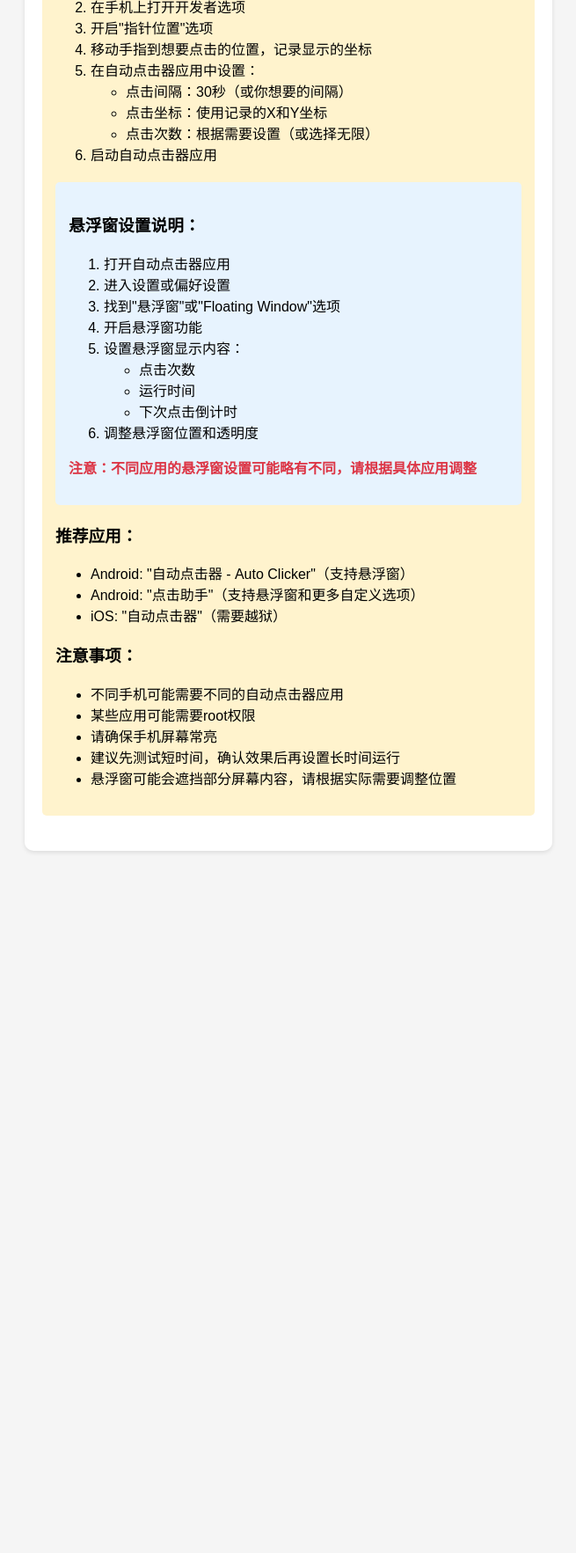
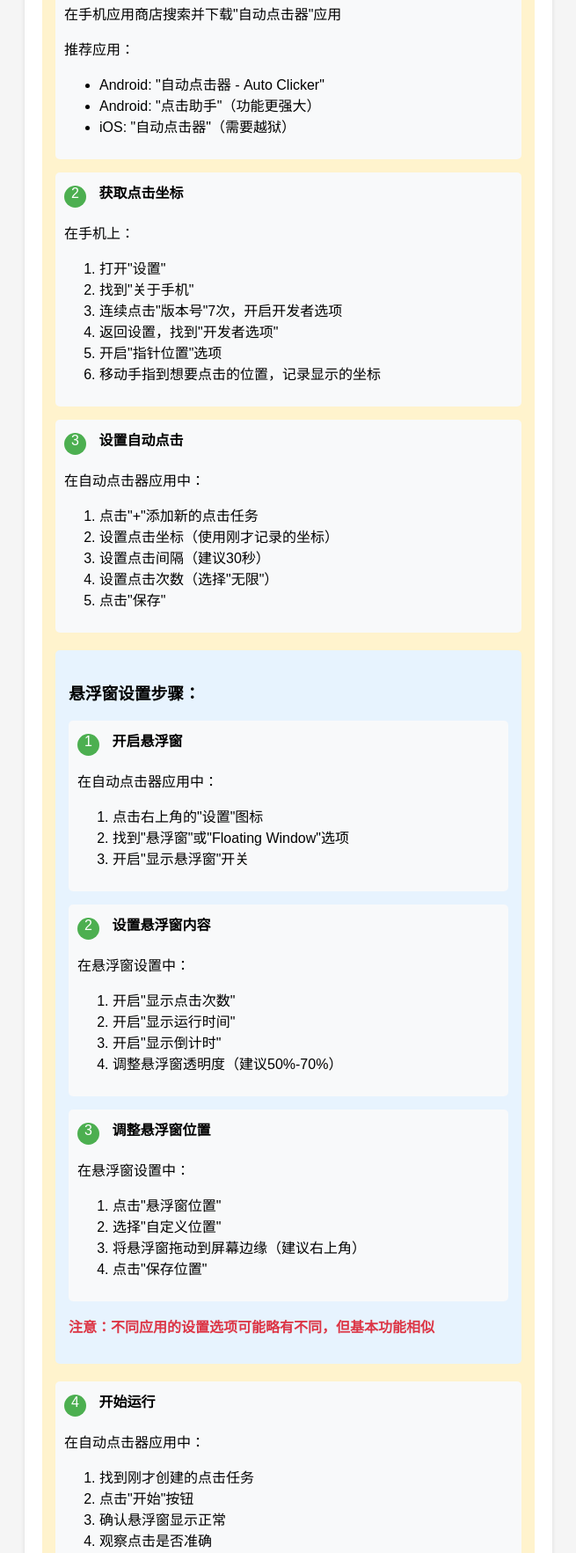
Before and after one commit to Yhg1123/myworkspace, a plain HTML site: page index.html in a window 1280 px wide. Shown: the part 818-2583 px from the top of the page at 88% size, without its empty margins (312-967 px from the left). Before the commit the page ends 1805 px from the top, so only its background shows below. Drawn offline with Linux system fonts and the light colour scheme; a script that the page names is missing.

Commit message:
Add files via upload

```diff
--- a/index.html
+++ b/index.html
@@ -84,6 +84,23 @@
             max-width: 100%;
             border-radius: 5px;
             margin: 10px 0;
+            border: 1px solid #ddd;
+        }
+        .step {
+            margin: 15px 0;
+            padding: 10px;
+            background-color: #f8f9fa;
+            border-radius: 5px;
+        }
+        .step-number {
+            display: inline-block;
+            width: 25px;
+            height: 25px;
+            background-color: #4CAF50;
+            color: white;
+            text-align: center;
+            border-radius: 50%;
+            margin-right: 10px;
         }
     </style>
 </head>
@@ -119,6 +136,100 @@
         <div class="instructions">
             <h3>使用说明：</h3>
             <p class="important">重要提示：本工具需要配合手机上的"自动点击器"应用使用</p>
+
+            <div class="step">
+                <span class="step-number">1</span>
+                <strong>下载应用</strong>
+                <p>在手机应用商店搜索并下载"自动点击器"应用</p>
+                <p>推荐应用：</p>
+                <ul>
+                    <li>Android: "自动点击器 - Auto Clicker"</li>
+                    <li>Android: "点击助手"（功能更强大）</li>
+                    <li>iOS: "自动点击器"（需要越狱）</li>
+                </ul>
+            </div>
+
+            <div class="step">
+                <span class="step-number">2</span>
+                <strong>获取点击坐标</strong>
+                <p>在手机上：</p>
+                <ol>
+                    <li>打开"设置"</li>
+                    <li>找到"关于手机"</li>
+                    <li>连续点击"版本号"7次，开启开发者选项</li>
+                    <li>返回设置，找到"开发者选项"</li>
+                    <li>开启"指针位置"选项</li>
+                    <li>移动手指到想要点击的位置，记录显示的坐标</li>
+                </ol>
+            </div>
+
+            <div class="step">
+                <span class="step-number">3</span>
+                <strong>设置自动点击</strong>
+                <p>在自动点击器应用中：</p>
+                <ol>
+                    <li>点击"+"添加新的点击任务</li>
+                    <li>设置点击坐标（使用刚才记录的坐标）</li>
+                    <li>设置点击间隔（建议30秒）</li>
+                    <li>设置点击次数（选择"无限"）</li>
+                    <li>点击"保存"</li>
+                </ol>
+            </div>
+
+            <div class="floating-window">
+                <h3>悬浮窗设置步骤：</h3>
+                <div class="step">
+                    <span class="step-number">1</span>
+                    <strong>开启悬浮窗</strong>
+                    <p>在自动点击器应用中：</p>
+                    <ol>
+                        <li>点击右上角的"设置"图标</li>
+                        <li>找到"悬浮窗"或"Floating Window"选项</li>
+                        <li>开启"显示悬浮窗"开关</li>
+                    </ol>
+                </div>
+
+                <div class="step">
+                    <span class="step-number">2</span>
+                    <strong>设置悬浮窗内容</strong>
+                    <p>在悬浮窗设置中：</p>
+                    <ol>
+                        <li>开启"显示点击次数"</li>
+                        <li>开启"显示运行时间"</li>
+                        <li>开启"显示倒计时"</li>
+                        <li>调整悬浮窗透明度（建议50%-70%）</li>
+                    </ol>
+                </div>
+
+                <div class="step">
+                    <span class="step-number">3</span>
+                    <strong>调整悬浮窗位置</strong>
+                    <p>在悬浮窗设置中：</p>
+                    <ol>
+                        <li>点击"悬浮窗位置"</li>
+                        <li>选择"自定义位置"</li>
+                        <li>将悬浮窗拖动到屏幕边缘（建议右上角）</li>
+                        <li>点击"保存位置"</li>
+                    </ol>
+                </div>
+
+                <p class="important">注意：不同应用的设置选项可能略有不同，但基本功能相似</p>
+            </div>
+
+            <div class="step">
+                <span class="step-number">4</span>
+                <strong>开始运行</strong>
+                <p>在自动点击器应用中：</p>
+                <ol>
+                    <li>找到刚才创建的点击任务</li>
+                    <li>点击"开始"按钮</li>
+                    <li>确认悬浮窗显示正常</li>
+                    <li>观察点击是否准确</li>
+                </ol>
+            </div>
+
+            <h3>注意事项：</h3>
+            <ul>
             <ol>
                 <li>在手机上下载并安装"自动点击器"应用（如：Auto Clicker、自动点击器等）</li>
                 <li>在手机上打开开发者选项</li>
```
